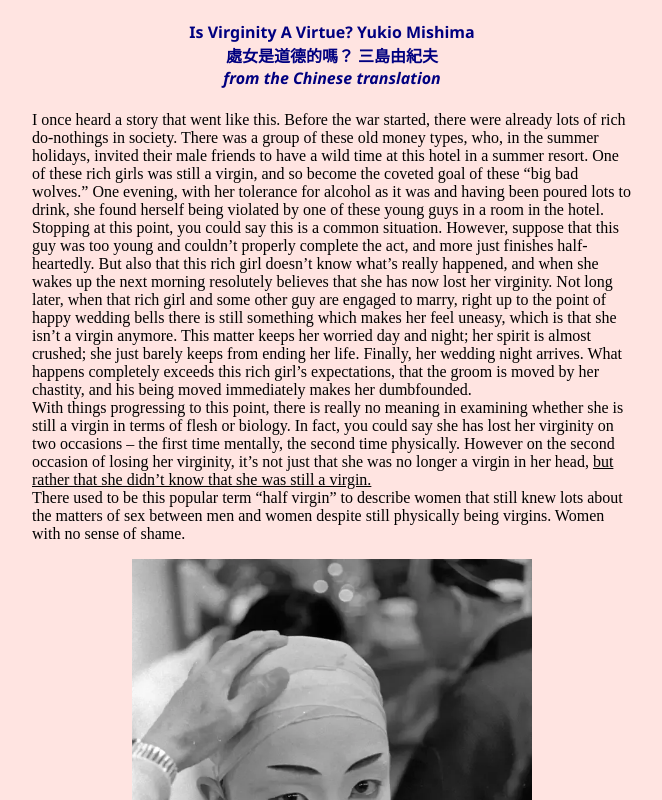
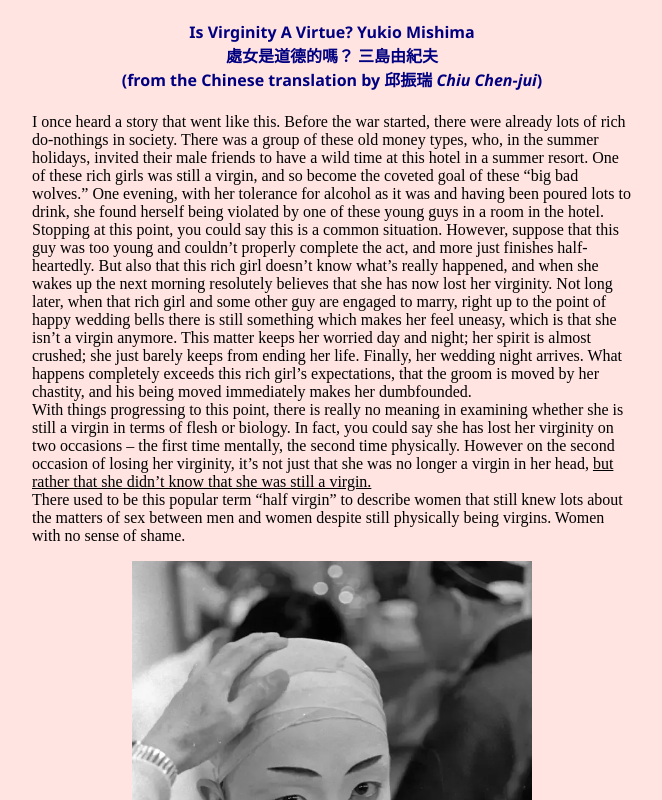
Before and after one commit to ppmdmt/ppmdmt.github.io, a plain HTML site: page Is Virginity A Virtue.html in a window 1280 px wide. Shown: the top 800 px of the page, without its empty margins (308-970 px from the left). Drawn offline with Linux system fonts and the light colour scheme.

Commit message:
Update Is Virginity A Virtue.html

```diff
--- a/Is Virginity A Virtue.html
+++ b/Is Virginity A Virtue.html
@@ -10,7 +10,7 @@
 
             <h4>Is Virginity A Virtue? 	Yukio Mishima<br>
 處女是道德的嗎？		三島由紀夫<br>
-            <i>from the Chinese translation</i><br></h4>
+            (from the Chinese translation by 邱振瑞 <i>Chiu Chen-jui</i>)<br></h4>
 <p>I once heard a story that went like this. Before the war started, there were already lots of rich do-nothings in society. There was a group of these old money types, who, in the summer holidays, invited their male friends to have a wild time at this hotel in a summer resort. One of these rich girls was still a virgin, and so become the coveted goal of these “big bad wolves.” One evening, with her tolerance for alcohol as it was and having been poured lots to drink, she found herself being violated by one of these young guys in a room in the hotel.<br>
 Stopping at this point, you could say this is a common situation. However, suppose that this guy was too young and couldn’t properly complete the act, and more just finishes half-heartedly. But also that this rich girl doesn’t know what’s really happened, and when she wakes up the next morning resolutely believes that she has now lost her virginity. Not long later, when that rich girl and some other guy are engaged to marry, right up to the point of happy wedding bells there is still something which makes her feel uneasy, which is that she isn’t a virgin anymore. This matter keeps her worried day and night; her spirit is almost crushed; she just barely keeps from ending her life. Finally, her wedding night arrives. What happens completely exceeds this rich girl’s expectations, that the groom is moved by her chastity, and his being moved immediately makes her dumbfounded.<br>
 With things progressing to this point, there is really no meaning in examining whether she is still a virgin in terms of flesh or biology. In fact, you could say she has lost her virginity on two occasions – the first time mentally, the second time physically. However on the second occasion of losing her virginity, it’s not just that she was no longer a virgin in her head, <u>but rather that she didn’t know that she was still a virgin.</u> <br>
```
